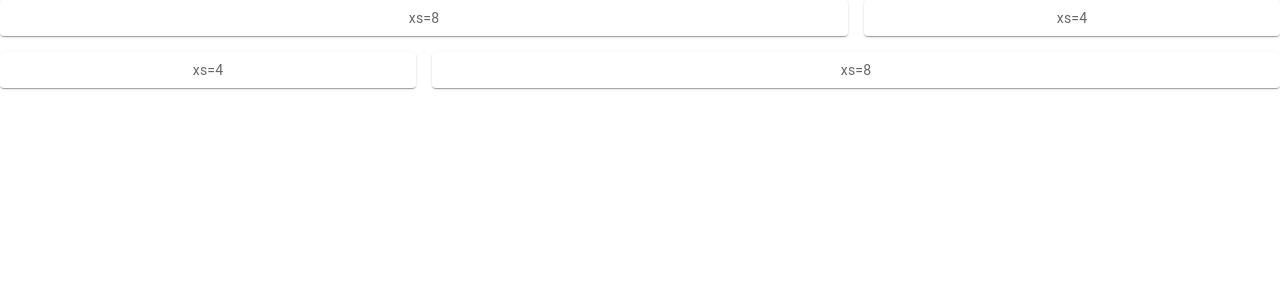
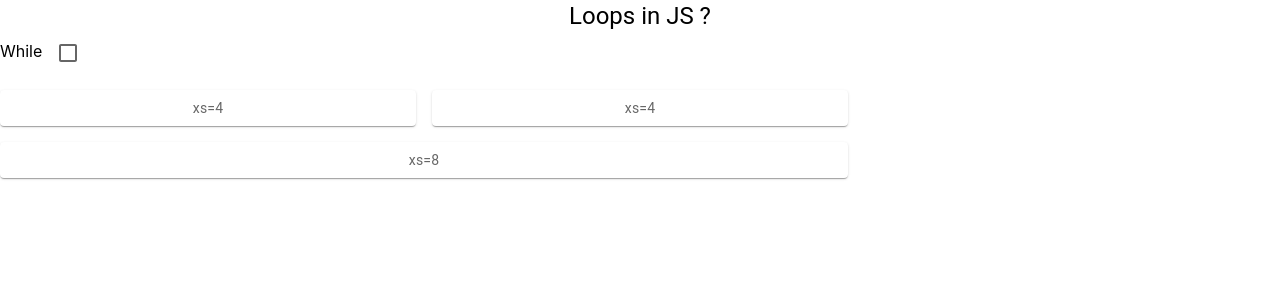
Before and after one commit to santosh214/learn-javascript, a React (Create React App) app: page / in a window 1280 px wide. Shown: the top 300 px of the page. Built offline with nearby package versions, Linux system fonts and the light colour scheme; the HTML template or start-up script is replaced by a standard one.

Commit message:
add question

```diff
--- a/src/components/pages/Loop.js
+++ b/src/components/pages/Loop.js
@@ -1,4 +1,4 @@
-import { Grid } from "@mui/material";
+import { Checkbox, Grid, Typography } from "@mui/material";
 import React from "react";
 import { styled } from "@mui/material/styles";
 import Box from "@mui/material/Box";
@@ -13,9 +13,11 @@ export default function Loop() {
   }));
   return (
     <Box sx={{ flexGrow: 1 }}>
-      <Grid container spacing={2}>
-        <Grid item xs={8}>
-          <Item>xs=8</Item>
+      <Grid container spacing={2} >
+        <Grid item xs={12}>
+            <Typography align="center" variant="h5" color="initial">Loops in JS ?</Typography>
+             While       <Checkbox  />
+
         </Grid>
         <Grid item xs={4}>
           <Item>xs=4</Item>
```
